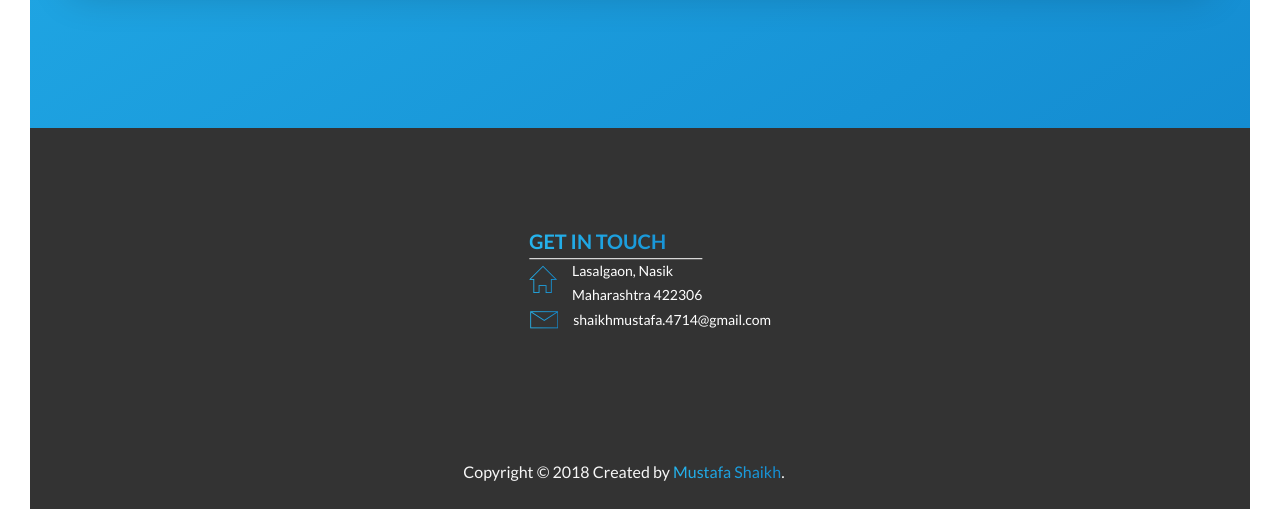
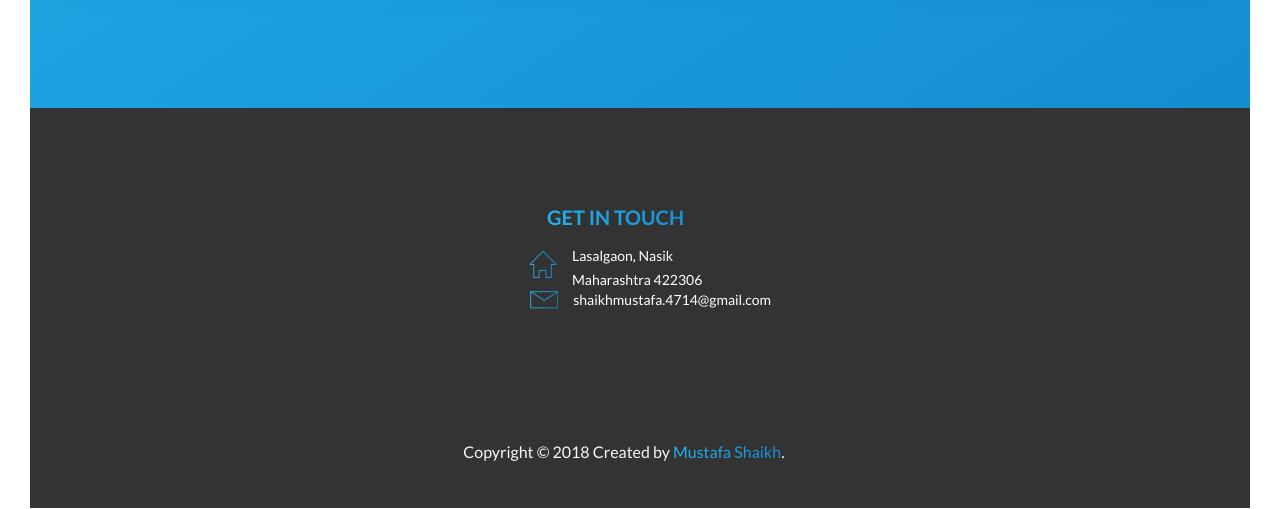
Before and after one commit to mustafashaikh4714/portfolio, a website with bundled scripts: page index.html in a window 1280 px wide. Shown: the part 3242-3751 px from the top of the page. Built offline with nearby package versions, Linux system fonts and the light colour scheme.

Commit message:
make some changes

```diff
--- a/index.html
+++ b/index.html
@@ -130,7 +130,7 @@
                     </video>
                 </div>
 
-              <div class="u-center-text u-margin-bottom-huge">
+              <div class="u-center-text u-margin-bottom-big">
                     <h2 class="heading-secondary some-padding" id="portfolio">Portfolio</h2>
                </div>
 
--- a/sass/base/_base.scss
+++ b/sass/base/_base.scss
@@ -15,7 +15,7 @@
     }
 
     @include respond(tab-port) { // width < 900?
-        font-size: 50%; //1 rem = 8px, 8/16 = 50%
+        font-size: 45%; //1 rem = 8px, 8/16 = 50%
     }
 
     @include respond(big-desktop) {
--- a/sass/components/_popup.scss
+++ b/sass/components/_popup.scss
@@ -22,6 +22,7 @@
         opacity: 0;
         transform: translate(-50%, -50%) scale(.25);
         transition: all .5s .2s;
+
     }
 
     &__left {
--- a/sass/layout/_footer.scss
+++ b/sass/layout/_footer.scss
@@ -17,7 +17,8 @@
         text-transform: uppercase;
         font-size: 2rem;
         font-weight: 700;
-        border-bottom: 1px solid $color-white;
+        text-align: center;
+        margin-bottom: 1rem;
         background-image: linear-gradient(to right, $color-primary-light, $color-primary-dark);
         -webkit-background-clip: text;
          color: transparent;
@@ -42,9 +43,11 @@
        @include respond(tab-port) {
          position: absolute;
          top: 43%;
-         left: 40%;
+         left: 35%;
     }
    }
+
+
    h3 {
     font-size: 1.4rem;
     font-weight: 400;
--- a/sass/pages/_home.scss
+++ b/sass/pages/_home.scss
@@ -4,7 +4,7 @@
         margin-top: -20vh;
 
     @include respond(tab-port) {
-        padding: 20rem 0;
+        padding: 15rem 0;
     }
 }
 
@@ -14,7 +14,7 @@
     padding: 15rem;
 
     @include respond(tab-port) {
-        padding: 20rem 0 10rem 0;
+        padding: 10rem 0 15rem 0;
     }
 }
 
```
Also changed, not shown: css/style.css.
